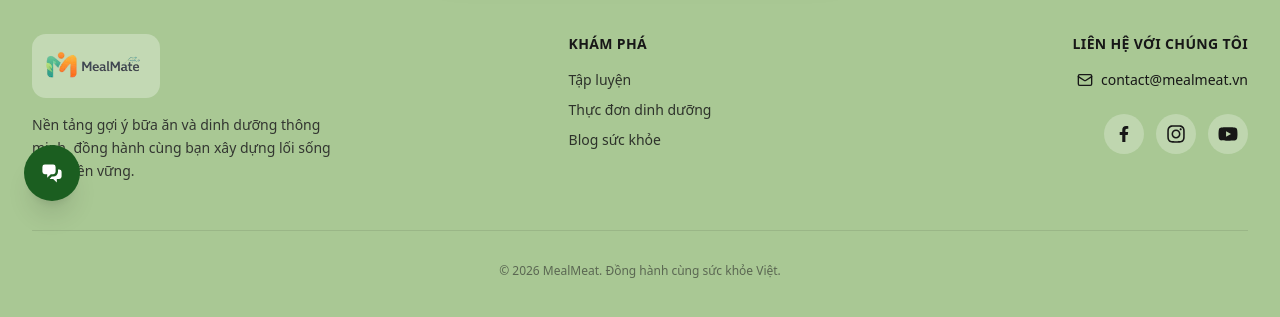
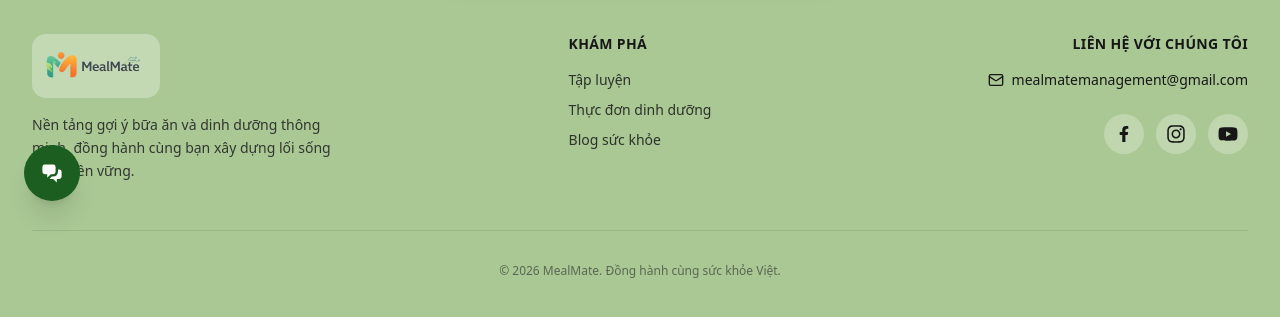
Before and after one commit to Hwng204/MealMate, a React (Vite) app in the folder client/: page /classes/1 in a window 1280 px wide. Shown: the part 575-892 px from the top of the page. Built offline with nearby package versions, Linux system fonts and the light colour scheme; no server answers.

Commit message:
Update UI and schedule features

```diff
--- a/client/src/components/footer.jsx
+++ b/client/src/components/footer.jsx
@@ -55,11 +55,11 @@ const Footer = () => {
                 Liên hệ với chúng tôi
               </h3>
               <a
-                href='mailto:contact@mealmeat.vn'
+                href='mailto:mealmatemanagement@gmail.com'
                 className='mt-4 inline-flex items-center gap-2 text-sm font-medium text-neutral-900 hover:opacity-70 transition'
               >
                 <Mail className='h-4 w-4 shrink-0' />
-                contact@mealmeat.vn
+                mealmatemanagement@gmail.com
               </a>
             </div>
 
@@ -93,7 +93,7 @@ const Footer = () => {
 
         <div className='mt-12 border-t border-neutral-900/10 pt-8'>
           <p className='text-center text-xs font-medium text-neutral-800/60'>
-            © {new Date().getFullYear()} MealMeat. Đồng hành cùng sức khỏe Việt.
+            © {new Date().getFullYear()} MealMate. Đồng hành cùng sức khỏe Việt.
           </p>
         </div>
       </div>
--- a/client/src/components/home/hero.jsx
+++ b/client/src/components/home/hero.jsx
@@ -17,8 +17,8 @@ const Hero = () => {
     <section className='relative bg-background overflow-hidden'>
       <div className='relative left-1/2 w-screen max-w-none -translate-x-1/2'>
         <img
-          src="/banner.png"
-          alt="MealMeat Banner"
+          src='/banner.png'
+          alt='MealMate Banner'
           className='h-[220px] w-full object-cover object-center sm:h-[300px] md:h-[380px] lg:h-[420px]'
         />
       </div>
@@ -26,7 +26,7 @@ const Hero = () => {
         <div className='relative order-1'>
           <img
             src='/food.jpg'
-            alt='MealMeat Healthy Meal'
+            alt='MealMate Healthy Meal'
             className='relative z-10 w-full h-auto max-h-[min(520px,55vh)] object-cover rounded-3xl md:rounded-[2rem] shadow-xl shadow-black/10 border border-black/[0.06]'
           />
         </div>
@@ -44,7 +44,7 @@ const Hero = () => {
           </h1>
 
           <p className='mt-5 max-w-xl text-base leading-7 text-neutral-600 sm:text-lg'>
-            MealMeat gợi ý thực đơn phù hợp mục tiêu của bạn, theo dõi dinh dưỡng
+            MealMate gợi ý thực đơn phù hợp mục tiêu của bạn, theo dõi dinh dưỡng
             trực quan và giúp duy trì thói quen ăn uống lành mạnh mỗi ngày.
           </p>
 
```
